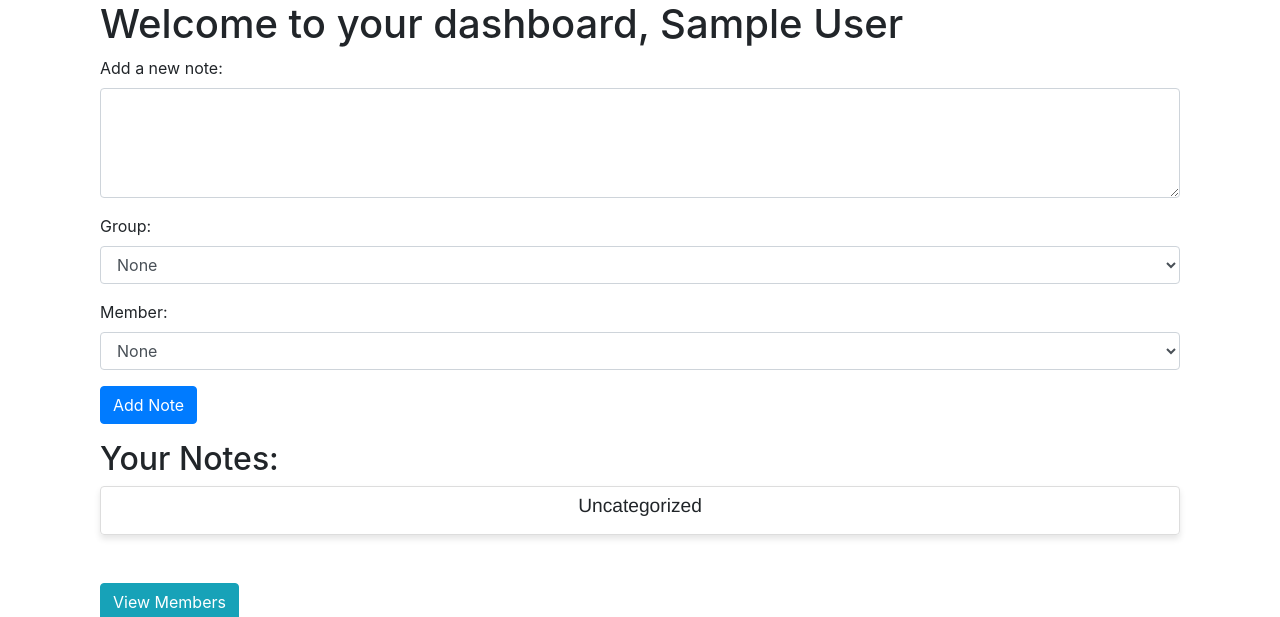
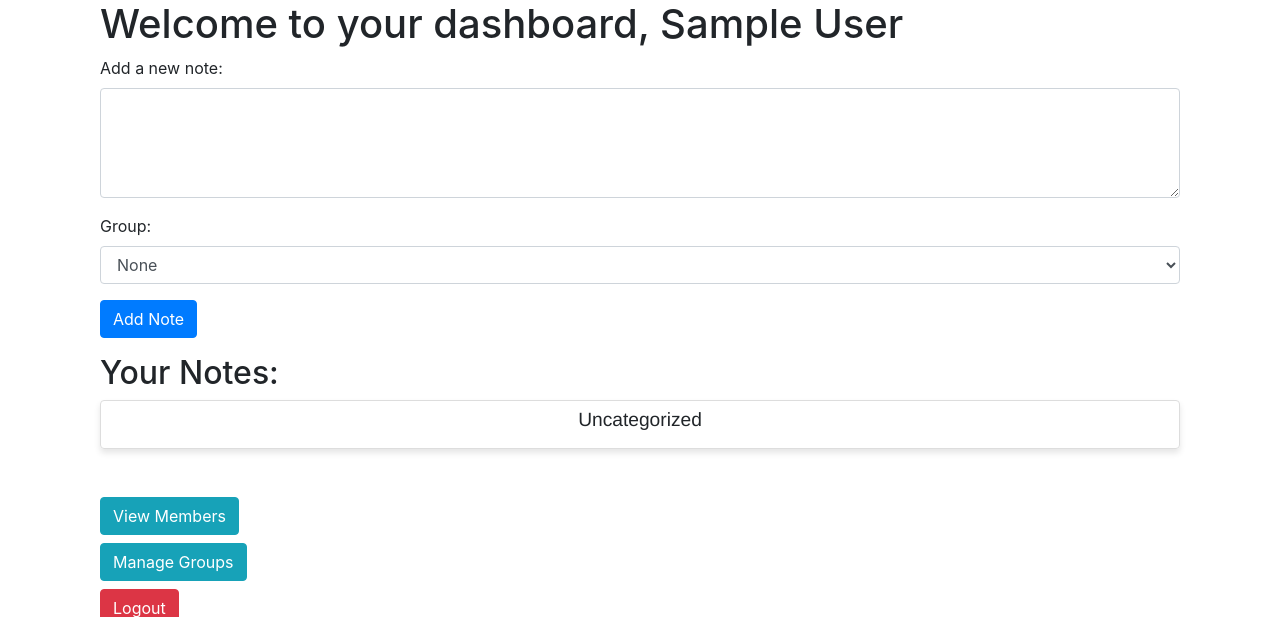
Before and after one commit to kamra34/Realtime-stickyNote-MVP, a Flask app: page /dashboard in a window 1280 px wide. Shown: the top 617 px of the page. Run offline with Flask 3, Linux system fonts and the light colour scheme; the visitor is signed in with stand-in values (Sample User, id 1); data comes from the database, SQL or seed files in the repository; data that the repository does not hold is empty; some libraries are stand-ins or nearby versions.

Commit message:
Removed assigning to member when creating a note

```diff
--- a/app.py
+++ b/app.py
@@ -200,14 +200,15 @@ def logout():
 @login_required
 def dashboard():
     if request.method == 'POST':
-        note_content = request.form.get('content')
-        group_id = request.form.get('group_id')
-        member_id = request.form.get('member_id')
-        if not member_id:
-            if isinstance(current_user, User):
-                member_id = current_user.members[0].id
-            else:
-                member_id = current_user.id
+        if request.method == 'POST':
+            note_content = request.form.get('content')
+            group_id = request.form.get('group_id')
+
+        if isinstance(current_user, Member):
+            member_id = current_user.id
+        else:
+            member_id = current_user.members[0].id
+
         new_note = Note(content=note_content, user_id=current_user.id, group_id=group_id, member_id=member_id)
         db.session.add(new_note)
         db.session.commit()
--- a/templates/dashboard.html
+++ b/templates/dashboard.html
@@ -59,15 +59,6 @@
                 {% endfor %}
             </select>
         </div>
-        <div class="form-group">
-            <label for="member_id">Member:</label>
-            <select name="member_id" class="form-control">
-                <option value="">None</option>
-                {% for member in members %}
-                    <option value="{{ member.id }}">{{ member.name }}</option>
-                {% endfor %}
-            </select>
-        </div>
         <input type="submit" value="Add Note" class="btn btn-primary">
     </form>
 
```
